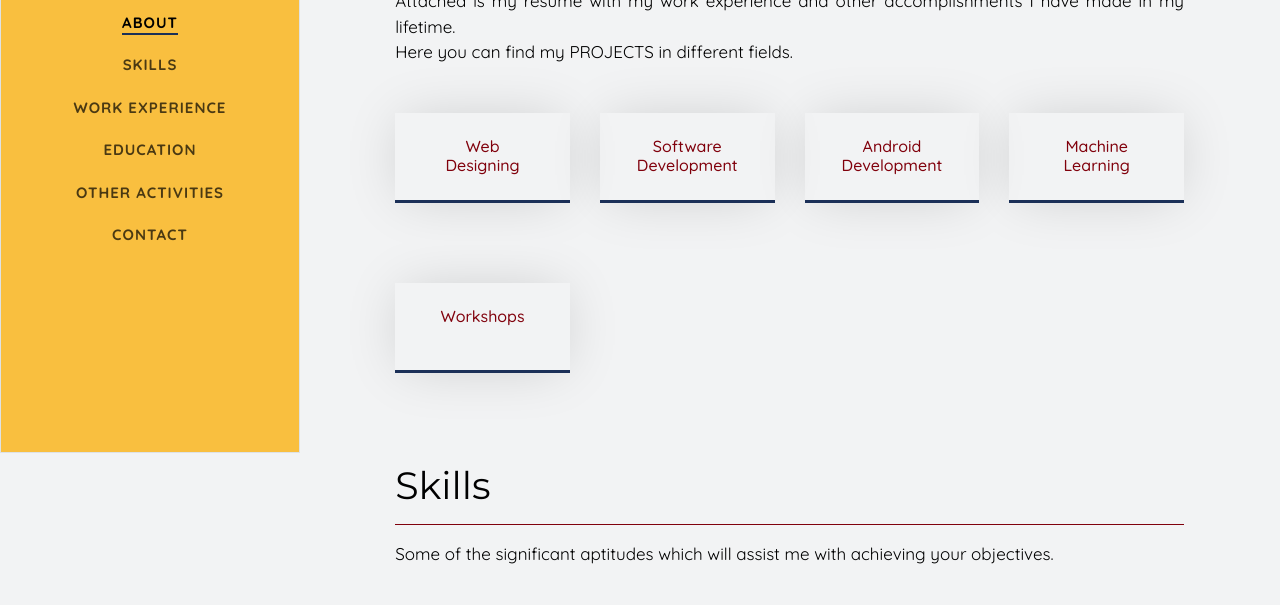
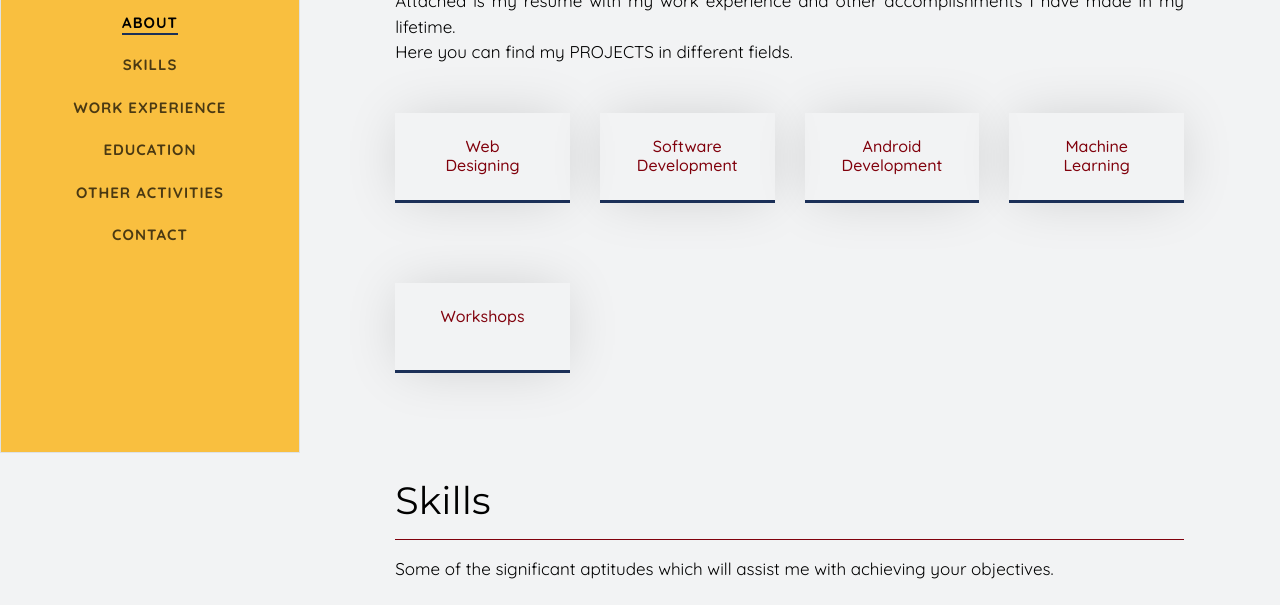
Before and after one commit to radhikaad/e_portfolio_sr.github.io, a plain HTML site: page index.html in a window 1280 px wide. Shown: the part 347-952 px from the top of the page. Drawn offline with nearby package versions, Linux system fonts and the light colour scheme; a web font is replaced by a local one.

Commit message:
Update style.css

```diff
--- a/css/style.css
+++ b/css/style.css
@@ -394,9 +394,6 @@ a:active,a:focus,a:hover {
   border-color: #4054b2 transparent transparent transparent;
 }
 
- .colorlib-narrow-content {
-  margin-bottom: 120px; }
-
 
 @media screen and (max-width: 878px) {
   .colorlib-narrow-contents {
@@ -414,7 +411,7 @@ a:active,a:focus,a:hover {
 }
 
 .about-desc h1 {
-  padding-top: 10px;
+  padding-top: 25px;
   font-size: 38px;
   font-weight: 400;
   font-family: "Montserrat", Georgia, serif;
```
